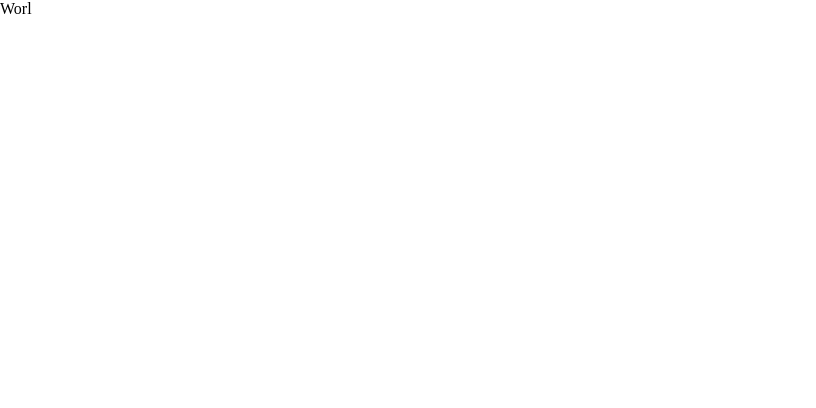
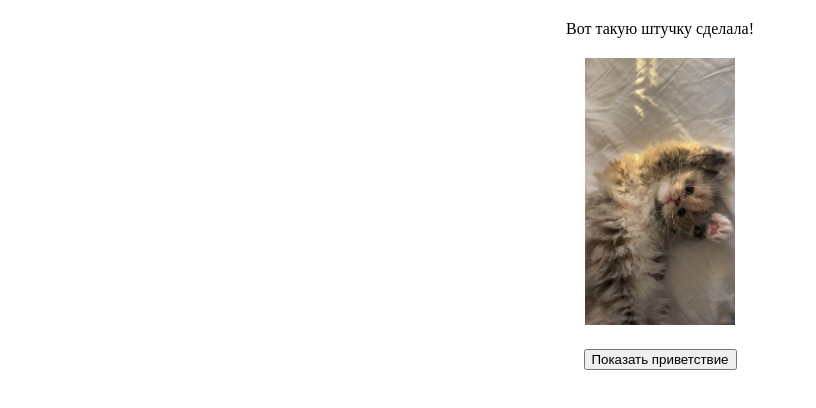
Before and after one commit to ko-tenka/mini_app, a React (Create React App) app: page / in a window 1280 px wide. Shown: the top 408 px of the page, without its empty margins (0-816 px from the left). Built offline with nearby package versions, Linux system fonts and the light colour scheme.

Commit message:
reelase cat

```diff
--- a/src/App.css
+++ b/src/App.css
@@ -1,10 +1,14 @@
 *{
-  margin: 0;
+  /* margin: 0;
   padding: 0;
-  box-sizing: border-box;
+  box-sizing: border-box; */
 }
 
 body {
   background: var(--tg-theme-bg-color);
   color: var(--tg-theme-text-color);
 }
+
+.cat{
+    width: 100px;
+}
--- a/src/App.js
+++ b/src/App.js
@@ -1,10 +1,9 @@
 import './App.css';
+import Cat from './components/Cat/Cat'
 
 function App() {
   return (
-    <div className="App">
-Worl
-    </div>
+    <Cat/>
   );
 }
 
--- /dev/null
+++ b/src/components/Cat/Cat.css
@@ -0,0 +1,18 @@
+.cont {
+    display: flex;
+    flex-direction: column;
+    justify-content: center;
+    align-items: center;
+    width: 100%;
+    margin: 20px;
+  }
+
+
+.cat{
+    width: 150px;
+    margin: 20px;
+}
+
+.message{
+    background: rgb(255, 255, 175);
+}
--- /dev/null
+++ b/src/components/Cat/Cat.js
@@ -0,0 +1,29 @@
+import { useState } from 'react';
+import catImage from './Cat.JPG';
+import './Cat.css'
+
+function Cat() {
+
+    const [showMessage, setShowMessage] = useState(false);
+  return (
+    <div className="cont">
+        <div>
+            Вот такую штучку сделала!
+        </div>
+        <div>
+            <img src={catImage} className="cat" alt="Котик" />
+        </div>
+        <div className='message'>
+            {showMessage && <div className="message">Доброе утро!</div>}
+        </div>
+        <div>
+            <button onClick={() => setShowMessage(true)} className="btn">
+                Показать приветствие
+            </button>
+        </div>
+
+    </div>
+  );
+}
+
+export default Cat;
```
Also changed, not shown: src/components/Cat/Cat.JPG (added).
